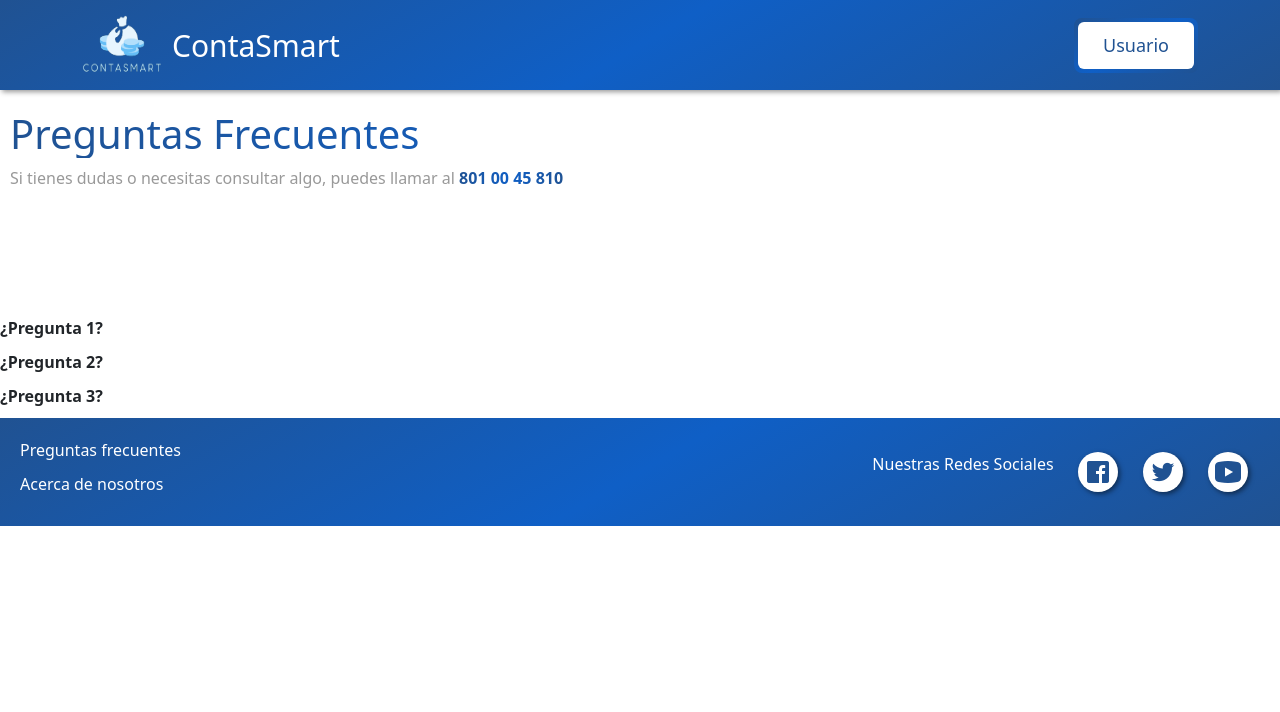
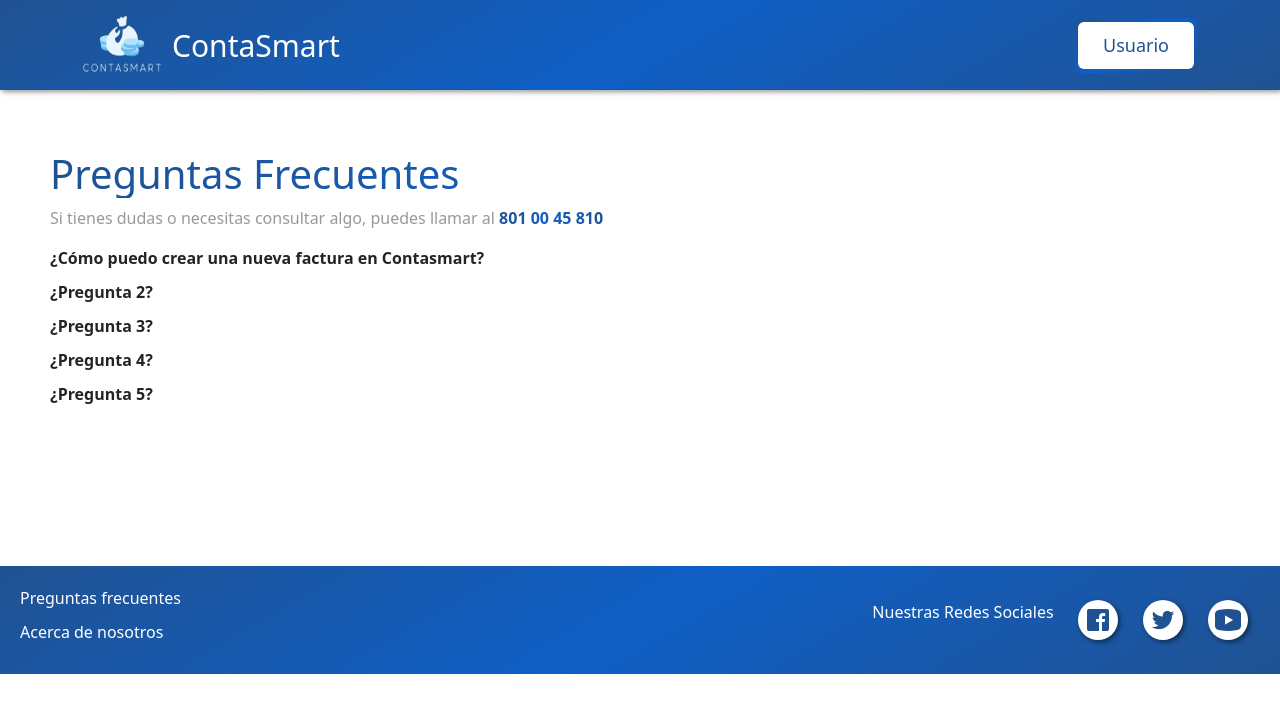
Before and after one commit to miguelvga/ContaSmart, a plain HTML site: page nosotros.html in a window 1280 px wide. Drawn offline with Linux system fonts and the light colour scheme.

Commit message:
git commit --amend

```diff
--- a/css/nosotros.css
+++ b/css/nosotros.css
@@ -70,7 +70,7 @@ header {
 .divpreguntas{
     margin-top: 100px;
     margin-bottom: 100px;
-    padding: 10px;
+    padding: 50px;
 }
 
 .h1preguntas{
--- a/nosotros.html
+++ b/nosotros.html
@@ -27,9 +27,8 @@
             <h1 class="h1preguntas">Preguntas Frecuentes</h1>
             <p class="ppreg">Si tienes dudas o necesitas consultar algo, puedes llamar al <b class="spanpreg">801 00 45
                     810</b></p>
-        </div>
             <div class="faq">
-            <div class="question">¿Pregunta 1?</div>
+                <div class="question">¿Cómo puedo crear una nueva factura en Contasmart?</div>
                 <div class="answer">Respuesta a la pregunta 1.</div>
             </div>
 
@@ -42,12 +41,22 @@
                 <div class="question">¿Pregunta 3?</div>
                 <div class="answer">Respuesta a la pregunta 3.</div>
             </div>
+            <div class="faq">
+                <div class="question">¿Pregunta 4?</div>
+                <div class="answer">Respuesta a la pregunta 3.</div>
+            </div>
+            <div class="faq">
+                <div class="question">¿Pregunta 5?</div>
+                <div class="answer">Respuesta a la pregunta 3.</div>
+            </div>
+        </div>
+
     </div>
     <script>
         var questions = document.getElementsByClassName('question');
 
         for (var i = 0; i < questions.length; i++) {
-      questions[i].addEventListener('click', function() {
+            questions[i].addEventListener('click', function () {
                 var answer = this.nextElementSibling;
                 if (answer.style.display === 'none') {
                     answer.style.display = 'block';
```
Also changed, not shown: facturacion.html (added, +11 -0 lines). Lines whose indentation alone changed are shown as unchanged.
